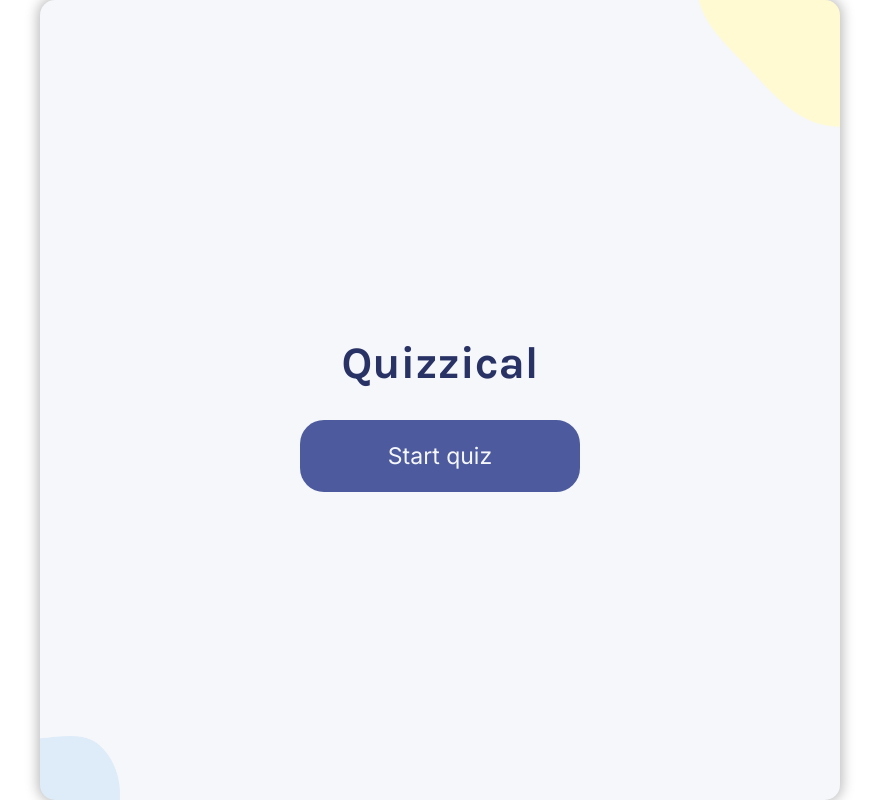
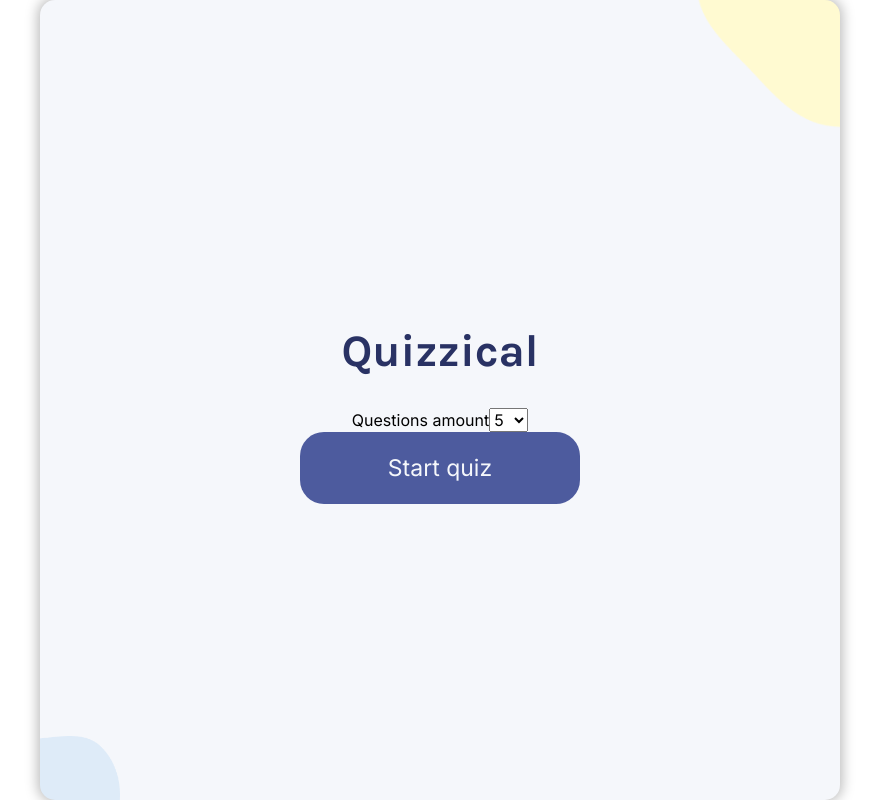
Before and after one commit to marcin10lw/quizzical-react, a React (Create React App) app: page / in a window 1280 px wide. Shown: the whole page, without its empty margins (200-1079 px from the left). Built offline with nearby package versions, Linux system fonts and the light colour scheme.

Commit message:
added select to choose amount of questions

```diff
--- a/src/features/questions/Main/index.js
+++ b/src/features/questions/Main/index.js
@@ -1,6 +1,8 @@
 import { useDispatch, useSelector } from "react-redux";
 import {
   fetchQuestions,
+  SelectAmount,
+  SelectQuestions,
   SelectQuestionsState,
   setShowAnswers,
 } from "../questionsSlice";
@@ -8,7 +10,10 @@ import { StyledMain, Button, Score, Flex } from "./styled";
 import Section from "../Section";
 
 const Main = ({ score }) => {
-  const { showAnswers, questions } = useSelector(SelectQuestionsState);
+  const { showAnswers } = useSelector(SelectQuestionsState);
+  const questions = useSelector(SelectQuestions);
+  const questionsAmount = useSelector(SelectAmount);
+
   const dispatch = useDispatch();
 
   const playAgain = () => {
@@ -41,7 +46,9 @@ const Main = ({ score }) => {
 
       <Flex>
         {showAnswers && (
-          <Score id="score">You scored {score}/5 correct answers</Score>
+          <Score id="score">
+            You scored {score}/{questionsAmount} correct answers
+          </Score>
         )}
 
         {showAnswers && (
--- a/src/features/questions/Nav/index.js
+++ b/src/features/questions/Nav/index.js
@@ -1,9 +1,21 @@
+import { useState } from "react";
 import { useDispatch } from "react-redux";
-import { fetchQuestions, startQuiz } from "../questionsSlice";
+import { fetchQuestions, setAmount, startQuiz } from "../questionsSlice";
 import { StyledNav } from "./styled";
 
 const Nav = () => {
   const dispatch = useDispatch();
+
+  let questionsAmounts = [];
+
+  for (let i = 5; i <= 15; i++) {
+    questionsAmounts.push(i);
+  }
+
+  const onAmountChange = ({ target }) => {
+    console.log(target.value);
+    dispatch(setAmount(target.value));
+  };
 
   const onStartClick = () => {
     dispatch(startQuiz());
@@ -13,6 +25,14 @@ const Nav = () => {
   return (
     <StyledNav>
       <h1>Quizzical</h1>
+      <label>
+        Questions amount
+        <select onChange={onAmountChange}>
+          {questionsAmounts.map((amount) => (
+            <option key={amount}>{amount}</option>
+          ))}
+        </select>
+      </label>
       <button onClick={onStartClick}>Start quiz</button>
     </StyledNav>
   );
```
